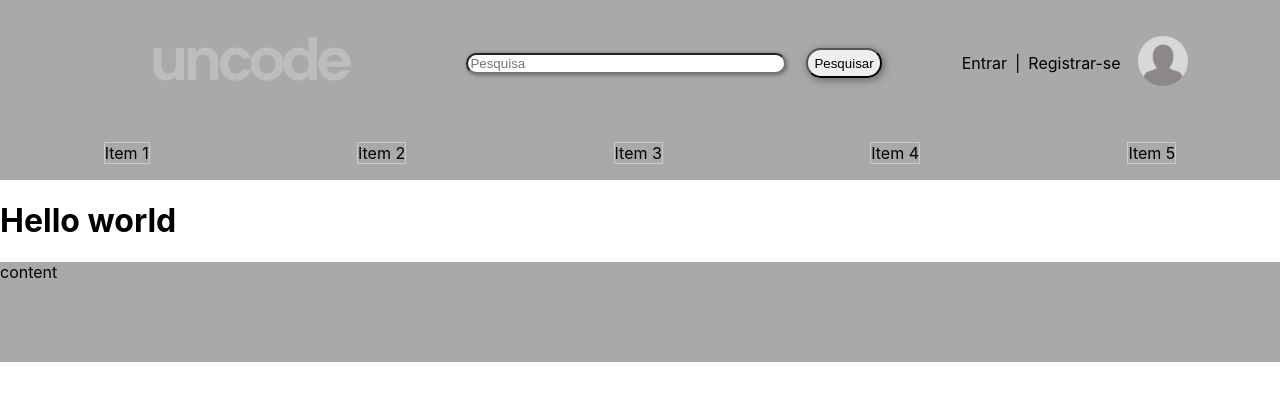
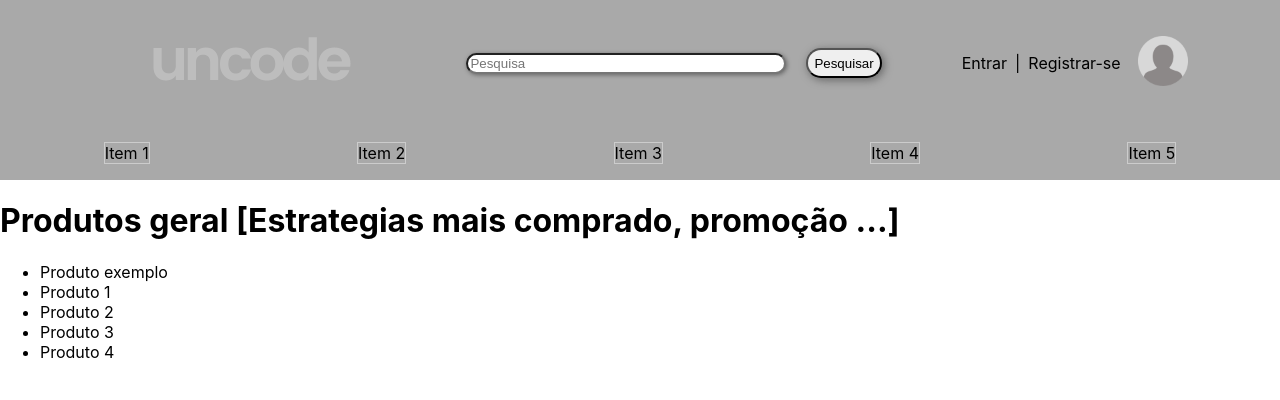
Before and after one commit to Mario-Nakazato/WickSell, a Next.js app: page / in a window 1280 px wide. Shown: the top 400 px of the page. Built offline with nearby package versions, Linux system fonts and the light colour scheme; no server answers.

Commit message:
Integração (FrontEnd && back-end) -> main

```diff
--- a/components/AccountInfo.tsx
+++ b/components/AccountInfo.tsx
@@ -1,19 +1,30 @@
-export default function AccountInfo(): JSX.Element {
-    var accountInfoLogged = false;
-    if (!accountInfoLogged) {
+import { NextComponentType } from "next";
+import { useSession, signIn, signOut } from "next-auth/react"
+
+const AccountInfo: NextComponentType = () => {
+    const { data: session } = useSession()
+    if (session) {
+        return (
+            <div>
+                Conectado como {session?.user?.email} <br /><br />
+                <button onClick={() => signOut()}>Sair </button>|{" "}
+                <button onClick={() => signIn("auth0", null!, { prompt: "login" })}>Usar outra conta</button><br />
+                <button>Perfil</button><br />
+            </div>
+        )
+    }
     return (<>
         <div id="accountInfo">
             <div id="account-btn">
-                    <a id="login-btn" onClick={() => { }}>Entrar</a>
+                <a id="login-btn" onClick={() => signIn("auth0")}>Entrar</a>
                 <div id="btn-separator" >|</div>
-                    <a id="register-btn" onClick={() => { }}>Registrar-se</a>
+                <a id="register-btn" onClick={() => signIn("auth0")}>Registrar-se</a>
             </div>
             <div>
                 <img id="profile-img" src="/profile-placeholder.png"></img>
             </div>
         </div>
     </>)
-    } else {
-        return <></>
+
 }
-}
+export default AccountInfo
--- a/pages/index.tsx
+++ b/pages/index.tsx
@@ -1,17 +1,58 @@
 import type { NextPage } from 'next'
+import { useSession } from 'next-auth/react'
 import DefaultHead from '../components/DefaultHead'
 import Footer from '../components/Footer'
 import Header from '../components/Header'
 
 const Home: NextPage = () => {
+  const { data: session, status } = useSession()
+
+  if (session && status == "authenticated") {
     return (
       <>
         <DefaultHead></DefaultHead>
+        <body>
           <Header></Header>
-      <h1>Hello world</h1>
-      <Footer></Footer>
+          <h1>Produtos perfil [Promoção, similares, novidades ...]</h1>
+          <ul>
+            <li><a href='./auth'>Produto exemplo</a></li>
+            <li>Produto 1</li>
+            <li>Produto 2</li>
+            <li>Produto 3</li>
+            <li>Produto 4</li>
+          </ul>
+        </body>
+      </>
+    )
+  } else if (status == "loading") {
+    return (
+      <>
+        <DefaultHead></DefaultHead>
+        <body>
+
+          <Header></Header>
+          <h1>Carregando...</h1>
+        </body>
+      </>
+    )
+  } else {
+    return (
+      <>
+        <DefaultHead></DefaultHead>
+        <body>
+          <Header></Header>
+          <h1>Produtos geral [Estrategias mais comprado, promoção ...]</h1>
+          <ul>
+            <li><a href='./auth'>Produto exemplo</a></li>
+            <li>Produto 1</li>
+            <li>Produto 2</li>
+            <li>Produto 3</li>
+            <li>Produto 4</li>
+          </ul>
+        </body>
       </>
     )
   }
+}
 
 export default Home
```
Also changed, not shown: components/nav.tsx (deleted, +0 -26 lines). Lines whose indentation alone changed are shown as unchanged.
